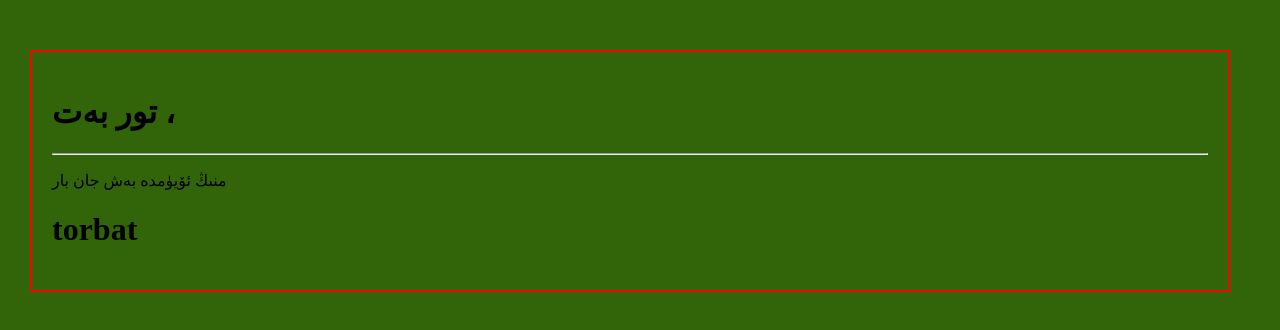
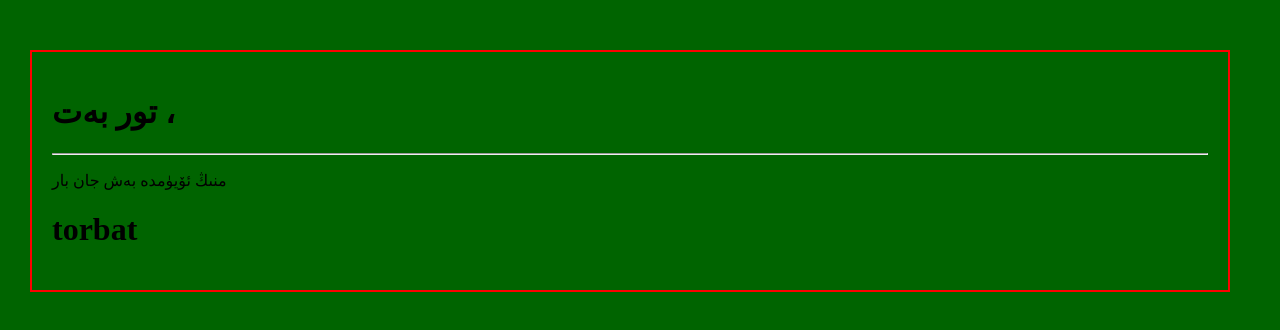
Before and after one commit to anwaramat/anwaramat.github.io, a plain HTML site: page index.html in a window 1280 px wide. Drawn offline with Linux system fonts and the light colour scheme.

Commit message:
Update index.html

```diff
--- a/index.html
+++ b/index.html
@@ -8,7 +8,7 @@
   body{
   margin:50px 50px 30px 30px;
     border:2px solid red;
-    background-color:rgb(50,100,10);
+    background-color:rgb(00,100,00);
     }
     div{ padding:20px;
   }
```
